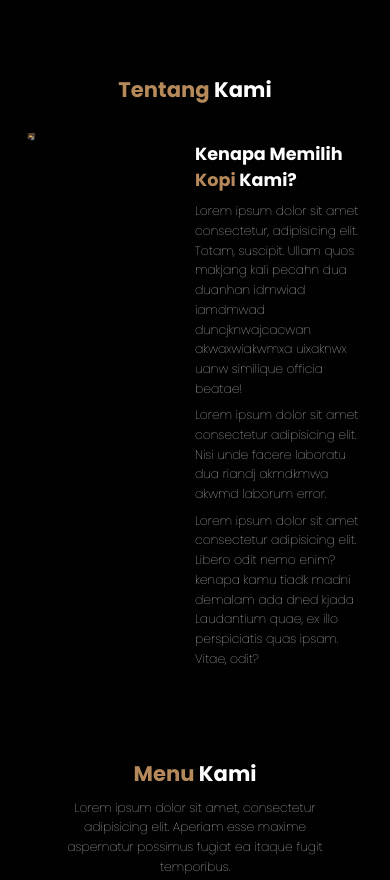
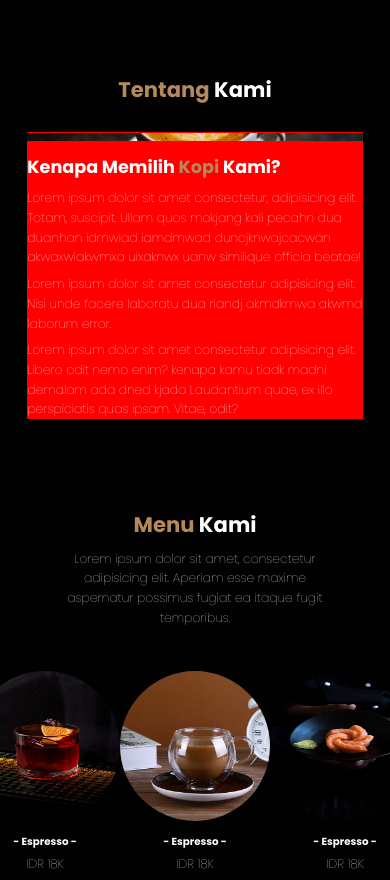
Before and after one commit to jimmiandreansa/lamdacoffee, a plain HTML site: page index.html in a window 390 px wide. Shown: the part 840-1720 px from the top of the page. Drawn offline with nearby package versions, Linux system fonts and the light colour scheme; grey boxes are pictures that could not be loaded.

Commit message:
Little Maintenance

```diff
--- a/css/style.css
+++ b/css/style.css
@@ -171,6 +171,7 @@ body {
 /* About Section */
 .about .row {
   display: flex;
+  gap: 32px;
 }
 
 .about .row .about-img {
@@ -422,8 +423,17 @@ footer .credit a {
 }
 
 /* Mobile */
-@media (max-width: 450px) {
+@media screen and (max-width: 450px) {
   html {
     font-size: 55%;
   }
+
+  .about .row {
+    background-color: red;
+    display: block;
+  }
+
+  .about .row .about-img img {
+    width: 100%;
+  }
 }
--- a/index.html
+++ b/index.html
@@ -171,7 +171,7 @@
         <a href="#contact">Kontak</a>
       </div>
       <div class="credit">
-        <p>Created by <a href="">jimmiandreansa.</a> &copy; 2023</p>
+        <p>Created by <a href="">jimmiandreansa.</a> &copy; 2024</p>
       </div>
     </footer>
     <!-- Footer End -->
```
